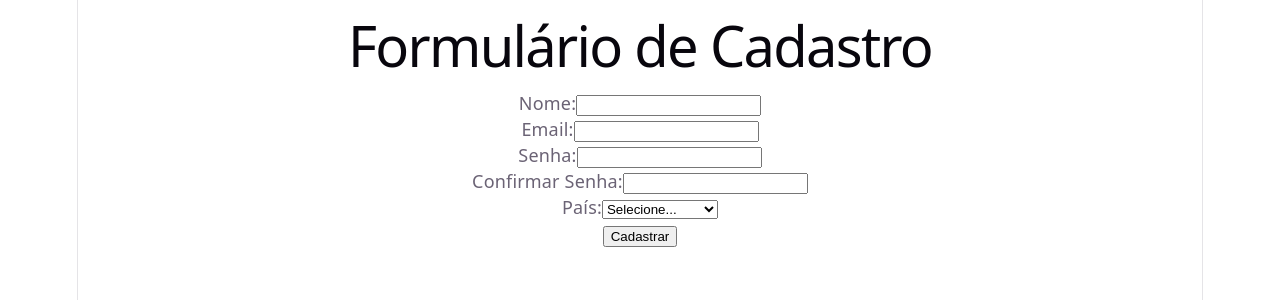
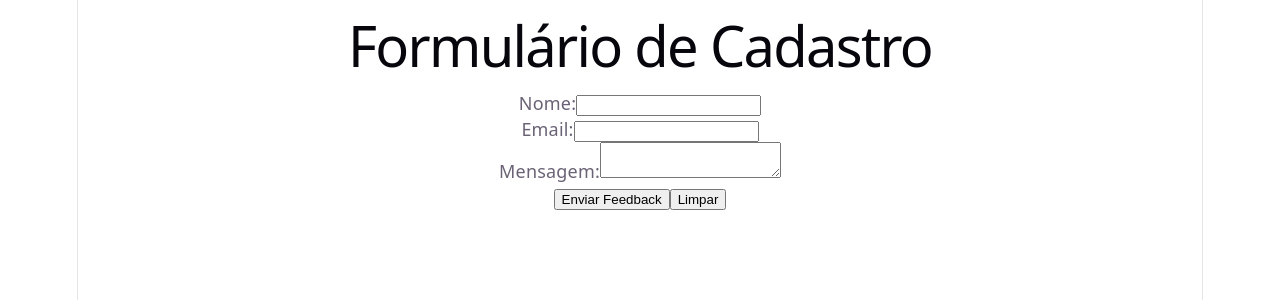
Before and after one commit to lucascammelo/project-react-step, a React (Vite) app in the folder my-react-app/: page / in a window 1280 px wide. Shown: the top 300 px of the page. Built offline with nearby package versions, Linux system fonts and the light colour scheme.

Commit message:
dever de casa da aula 9

```diff
--- a/my-react-app/src/App.jsx
+++ b/my-react-app/src/App.jsx
@@ -1,11 +1,13 @@
 
 import RegistrationForm from "./components/aula09/RegistrationForm";
+import FeedbackForm from "./components/aula09/deverDeCada/FeedbackForm";
 
 function App() {
   return (
     <div>
       <h1>Formulário de Cadastro</h1>
-      <RegistrationForm />
+      {/* <RegistrationForm /> */}
+      <FeedbackForm />
     </div>
   );
 }
--- /dev/null
+++ b/my-react-app/src/components/aula09/deverDeCada/FeedbackForm.jsx
@@ -0,0 +1,106 @@
+import { useState } from "react";
+
+const FeedbackForm = () => {
+
+    const [dadosFormulario, setDadosFormulario] = useState({
+        name: '',
+        email: '',
+        message: '',
+    });
+
+    const [erros, setErros] = useState({});
+
+    const [enviado, setEnviado] = useState(null);
+
+    const lidarComMudanca = (e) => {
+        const { name, value } = e.target;
+        setDadosFormulario({ ...dadosFormulario, [name]: value });
+    };
+
+    const validar = () => {
+        const novosErros = {};
+
+        if (!dadosFormulario.name.trim()) {
+            novosErros.name = 'O nome é obrigatório';
+        }
+
+        if (!dadosFormulario.email.trim()) {
+            novosErros.email = 'Email é obrigatório';
+        } else if (!/\S+@\S+\.\S+/.test(dadosFormulario.email)) {
+            novosErros.email = 'email inválido';
+        }
+
+        if (!dadosFormulario.message.trim()) {
+            novosErros.message = 'mensagem é obrigatória!';
+        } else if (dadosFormulario.message.trim().length < 10) {
+            novosErros.message = "A mensagemm deve ter no mínimo 10 caracteres!";
+        }
+
+        setErros(novosErros);
+        return Object.keys(novosErros).length === 0
+    }
+
+    const aoEnviar = (e) => {
+        e.preventDefault();
+
+        if (validar()) {
+            setEnviado(dadosFormulario);
+            setDadosFormulario({ name: '', email: '', message: '' })
+            setErros({});
+        }
+
+
+    }
+
+    const aoLimpar = () => {
+        setDadosFormulario({ name: '', email: '', message: '' });
+        setErros({});
+        setEnviado(null);
+    }
+
+
+
+    return (
+        <>
+
+
+            <form onSubmit={aoEnviar}>
+                <div>
+                    <label>Nome:</label>
+                    <input type="text" name="name" value={dadosFormulario.name} onChange={lidarComMudanca} />
+                    {erros.name && <span className="erro">{erros.name}</span>}
+                </div>
+
+                <div>
+                    <label >Email:</label>
+                    <input type="email" name="email" value={dadosFormulario.email} onChange={lidarComMudanca} />
+                    {erros.email && <span className="erro">{erros.email}</span>}
+                </div>
+
+                <div>
+                    <label>Mensagem:</label>
+                    <textarea name="message" value={dadosFormulario.message} onChange={lidarComMudanca}></textarea>
+                    {erros.message && <span className="erro">{erros.message}</span>}
+                </div>
+
+                <button type="submit">Enviar Feedback</button>
+                <button type="button" onClick={aoLimpar}>Limpar</button>
+
+            </form>
+
+            {enviado && (
+                <div className="feedback-enviado">
+                    <h3>Feedback Enviado:</h3>
+                    <p><strong>Nome:</strong> {enviado.name}</p>
+                    <p><strong>Email:</strong> {enviado.email}</p>
+                    <p><strong>Mensagem:</strong> {enviado.message} </p>
+
+                </div>
+            )}
+
+        </>
+
+    )
+}
+
+export default FeedbackForm;
```
